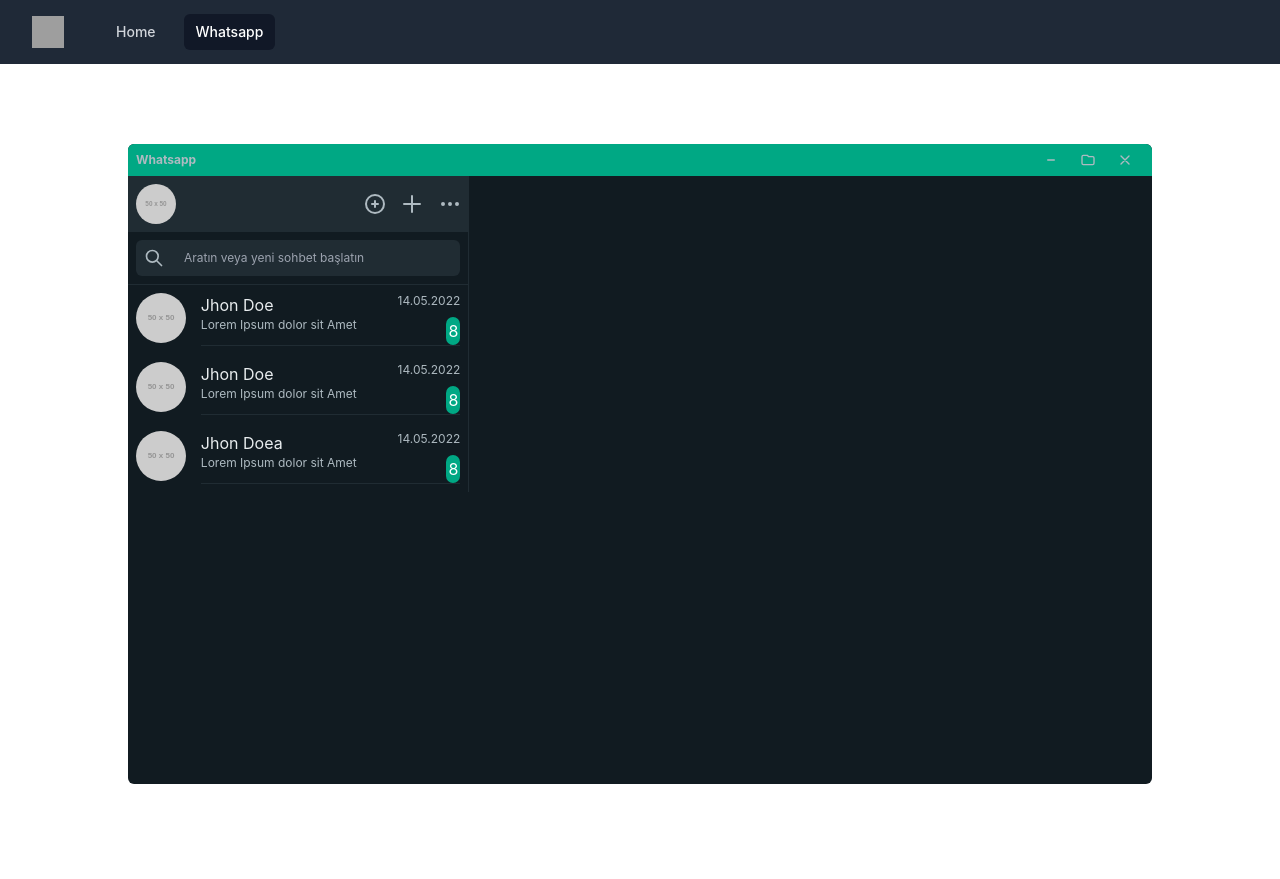
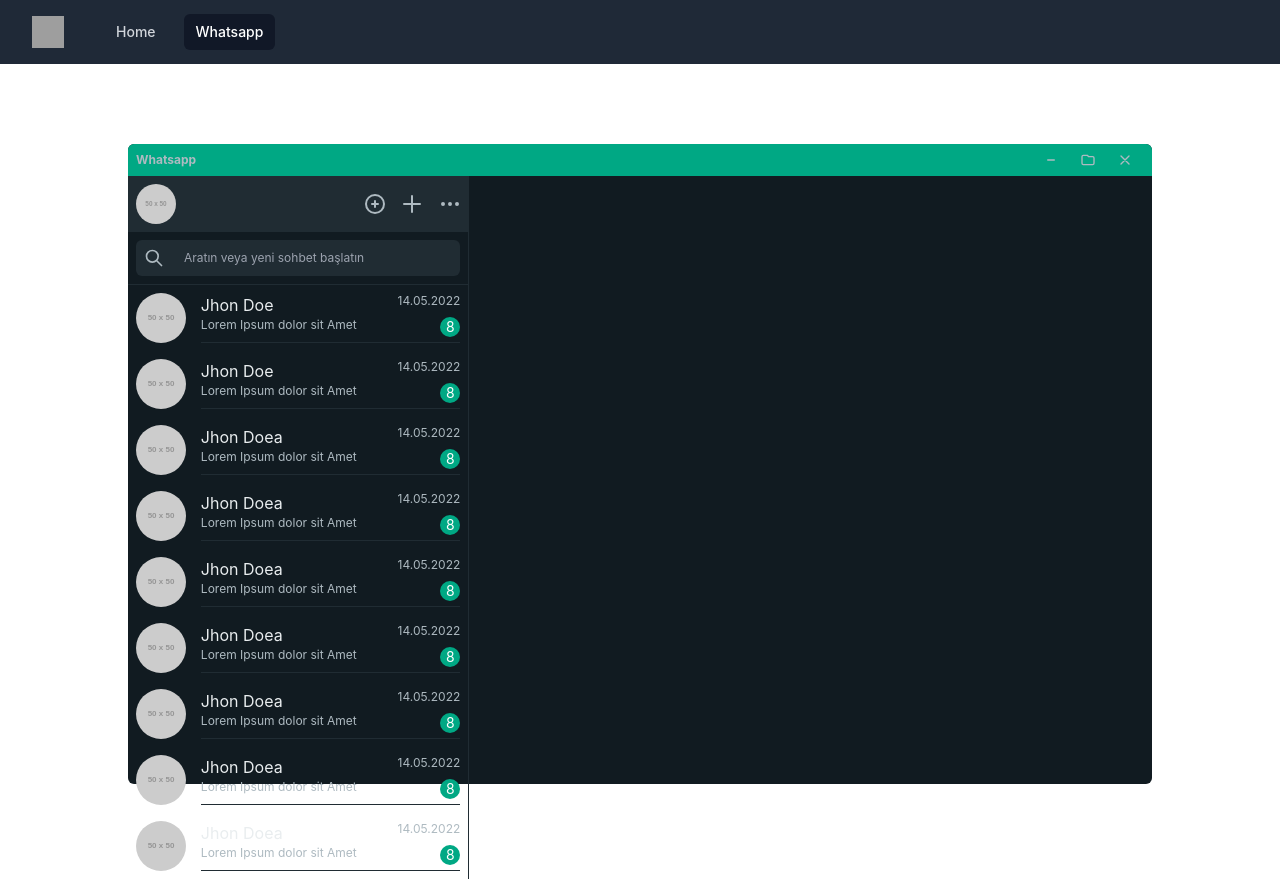
Before and after one commit to ayhan/next-tailwind-whatsapp-telegram, a Next.js app: page /chat in a window 1280 px wide. Built offline with nearby package versions, Linux system fonts and the light colour scheme; grey boxes are pictures that could not be loaded.

Commit message:
data exclude and notification count edit

```diff
--- a/src/pages/chat/components/ChatCard.js
+++ b/src/pages/chat/components/ChatCard.js
@@ -13,7 +13,11 @@ export const ChatCard = (props) => {
         </div>
         <div className="flex justify-between text-right border-wp-secondary-100">
           <p className="text-xs text-wp-white-200">{data.message}</p>
-          <div className="p-0.5 rounded-full bg-wp-primary">8</div>
+          <div className="w-5 h-5 text-sm text-center rounded-full bg-wp-primary">
+            <p>
+              8
+            </p>
+          </div>
         </div>
       </div>
     </div>
--- /dev/null
+++ b/src/pages/chat/data.js
@@ -0,0 +1,56 @@
+export const chatCard = [
+    {
+      img: "https://via.placeholder.com/50",
+      name: "Jhon Doe",
+      message: "Lorem Ipsum dolor sit Amet",
+      date: "14.05.2022",
+    },
+    {
+      img: "https://via.placeholder.com/50",
+      name: "Jhon Doe",
+      message: "Lorem Ipsum dolor sit Amet",
+      date: "14.05.2022",
+    },
+    {
+      img: "https://via.placeholder.com/50",
+      name: "Jhon Doea",
+      message: "Lorem Ipsum dolor sit Amet",
+      date: "14.05.2022",
+    },
+    {
+      img: "https://via.placeholder.com/50",
+      name: "Jhon Doea",
+      message: "Lorem Ipsum dolor sit Amet",
+      date: "14.05.2022",
+    },
+    {
+      img: "https://via.placeholder.com/50",
+      name: "Jhon Doea",
+      message: "Lorem Ipsum dolor sit Amet",
+      date: "14.05.2022",
+    },
+    {
+      img: "https://via.placeholder.com/50",
+      name: "Jhon Doea",
+      message: "Lorem Ipsum dolor sit Amet",
+      date: "14.05.2022",
+    },
+    {
+      img: "https://via.placeholder.com/50",
+      name: "Jhon Doea",
+      message: "Lorem Ipsum dolor sit Amet",
+      date: "14.05.2022",
+    },
+    {
+      img: "https://via.placeholder.com/50",
+      name: "Jhon Doea",
+      message: "Lorem Ipsum dolor sit Amet",
+      date: "14.05.2022",
+    },
+    {
+      img: "https://via.placeholder.com/50",
+      name: "Jhon Doea",
+      message: "Lorem Ipsum dolor sit Amet",
+      date: "14.05.2022",
+    },
+  ];
--- a/src/pages/chat/index.js
+++ b/src/pages/chat/index.js
@@ -1,27 +1,7 @@
 /* This example requires Tailwind CSS v2.0+ */
 import Header from "components/Header";
 import ChatCard from "./components/ChatCard";
-
-const chatCard = [
-  {
-    img: "https://via.placeholder.com/50",
-    name: "Jhon Doe",
-    message: "Lorem Ipsum dolor sit Amet",
-    date: "14.05.2022",
-  },
-  {
-    img: "https://via.placeholder.com/50",
-    name: "Jhon Doe",
-    message: "Lorem Ipsum dolor sit Amet",
-    date: "14.05.2022",
-  },
-  {
-    img: "https://via.placeholder.com/50",
-    name: "Jhon Doea",
-    message: "Lorem Ipsum dolor sit Amet",
-    date: "14.05.2022",
-  },
-];
+import {chatCard} from "./data"
 
 export default function Chat() {
   return (
@@ -154,12 +134,15 @@ export default function Chat() {
                     />
                   </div>
                 </div>
+                <div className="">
                 {chatCard.map((item, index) => (
                     <div key={index}>
                       <ChatCard data={item} />
                     </div>
                   )
                 )}
+
+                </div>
               </div>
               <div className="col-span-2"></div>
             </div>
```
